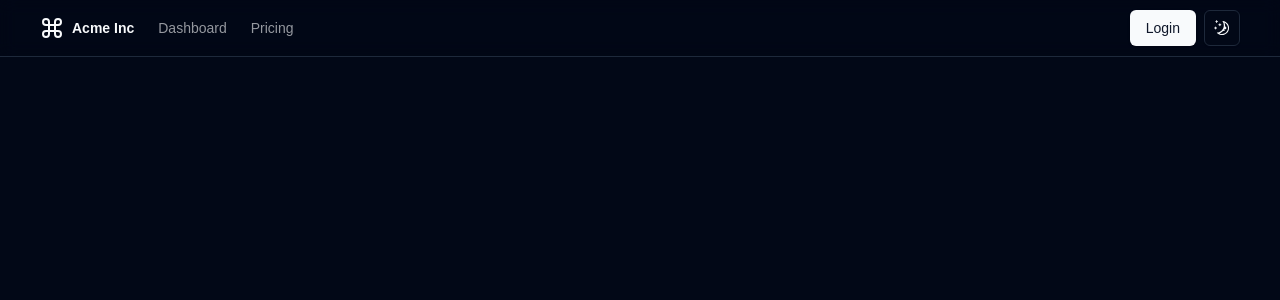
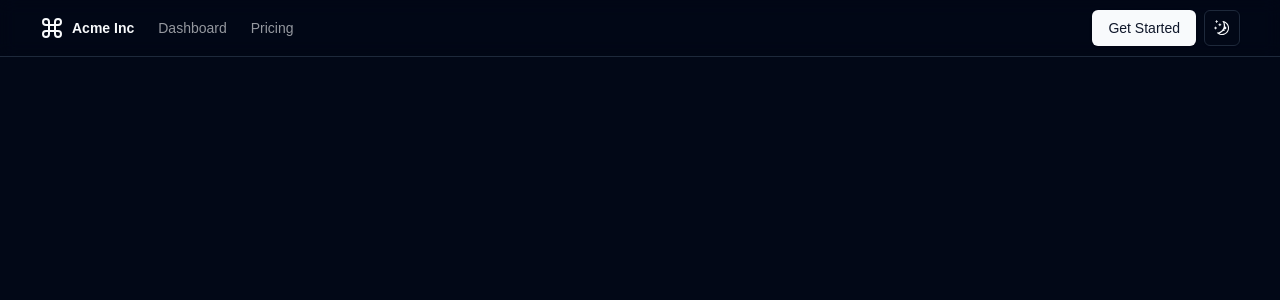
Before and after one commit to aradbin/next-boilerplate, a Next.js app: page / in a window 1280 px wide. Shown: the top 300 px of the page. Built offline with nearby package versions, Linux system fonts and the light colour scheme.

Commit message:
layout update

```diff
--- a/public/globals.css
+++ b/public/globals.css
@@ -92,3 +92,18 @@ body {
     @apply bg-background text-foreground;
   }
 }
+
+/* Works on Chrome, Edge, and Safari */
+::-webkit-scrollbar {
+  width: 8px;
+}
+
+::-webkit-scrollbar-track {
+  background: rgba(128, 128, 128, .5);
+}
+
+::-webkit-scrollbar-thumb {
+  background-color: rgba(128, 128, 128, .5);
+  border-radius: 20px;
+  border: none;
+}
--- a/src/app/(auth)/layout.tsx
+++ b/src/app/(auth)/layout.tsx
@@ -1,14 +1,19 @@
-import { Header } from '@/components/public/header'
+import { Command } from 'lucide-react'
 import Image from 'next/image'
+import Link from 'next/link'
 
 export default function AuthLayout({ children }: { children: React.ReactNode }) {
   return (
     <>
-      <Header />
-      <div className="w-full lg:grid lg:min-h-[600px] lg:grid-cols-2 xl:min-h-[800px]">
+      {/* <Header /> */}
+      <Link href="/" className="fixed top-5 left-10 flex items-center justify-center space-x-2">
+        <Command />
+        <span className="font-bold">Acme Inc</span>
+      </Link>
+      <div className="w-full lg:grid lg:grid-cols-2">
         <div className="flex h-screen w-full items-center justify-center px-4">{children}</div>
         <div className="hidden bg-muted lg:block">
-          <Image src="/placeholder.svg" alt="Image" width="1920" height="1080" className="h-full w-full object-cover dark:brightness-[0.2] dark:grayscale" />
+          <Image src="/media/bg-dark.jpg" alt="Image" width="1920" height="1080" className="h-full w-full object-cover dark:brightness-[0.2] dark:grayscale" />
         </div>
       </div>
     </>
--- a/src/app/(public)/page.tsx
+++ b/src/app/(public)/page.tsx
@@ -1,7 +1,3 @@
 export default function Home() {
-  return (
-    <div className="grid grid-rows-[20px_1fr_20px] items-center justify-items-center min-h-screen p-8 pb-20 gap-16 sm:p-20 font-[family-name:var(--font-geist-sans)]">
-
-    </div>
-  )
+  return <div className="grid grid-rows-[20px_1fr_20px] items-center justify-items-center min-h-screen p-8 pb-20 gap-16 sm:p-20 font-[family-name:var(--font-geist-sans)]"></div>
 }
--- a/src/components/public/header.tsx
+++ b/src/components/public/header.tsx
@@ -1,13 +1,10 @@
-"use client"
+'use client'
 
 import * as React from 'react'
-import { CircleUser, Command, Github, Home, Menu, Package2 } from 'lucide-react'
+import { Command, Menu } from 'lucide-react'
 import Link from 'next/link'
 import { Sheet, SheetContent, SheetFooter, SheetHeader, SheetTrigger } from '../ui/sheet'
 import { Button } from '../ui/button'
-import { MagnifyingGlassIcon } from '@radix-ui/react-icons'
-import { Input } from '../ui/input'
-import { DropdownMenu, DropdownMenuContent, DropdownMenuItem, DropdownMenuLabel, DropdownMenuSeparator, DropdownMenuTrigger } from '../ui/dropdown-menu'
 import { ThemeToggle } from '../common/theme-toggle'
 import { usePathname } from 'next/navigation'
 import { cn } from '@/lib/utils'
@@ -17,16 +14,11 @@ export function Header() {
   return (
     <header className="sticky top-0 z-50 w-full border-b border-border/40 bg-background/95 backdrop-blur supports-[backdrop-filter]:bg-background/60 dark:border-border">
       <div className="flex h-14 items-center justify-between px-4 md:px-10">
-
         {/* MobileNav */}
         <Sheet>
           <SheetTrigger asChild>
-            <Button
-              variant="outline"
-              size="icon"
-              className="shrink-0 md:hidden"
-            >
-              <Menu className='h-5 w-5' />
+            <Button variant="outline" size="icon" className="shrink-0 md:hidden">
+              <Menu className="h-5 w-5" />
               <span className="sr-only">Toggle Menu</span>
             </Button>
           </SheetTrigger>
@@ -34,9 +26,7 @@ export function Header() {
             <SheetHeader>
               <Link href="/" className="mr-4 flex items-center justify-center space-x-2">
                 <Command />
-                <span className="font-bold">
-                  Acme Inc
-                </span>
+                <span className="font-bold">Acme Inc</span>
               </Link>
             </SheetHeader>
             <div className="overflow-auto py-10">
@@ -59,9 +49,7 @@ export function Header() {
         <div className="flex md:hidden">
           <Link href="/" className="mr-4 flex items-center space-x-2">
             <Command />
-            <span className="font-bold">
-              Acme Inc
-            </span>
+            <span className="font-bold">Acme Inc</span>
           </Link>
         </div>
         {/* MobileNav */}
@@ -70,34 +58,20 @@ export function Header() {
         <div className="hidden md:flex gap-6 items-center text-sm">
           <Link href="/" className="flex items-center space-x-2">
             <Command />
-            <span className="hidden font-bold lg:inline-block">
-              Acme Inc
-            </span>
+            <span className="hidden font-bold lg:inline-block">Acme Inc</span>
           </Link>
-          <Link
-            href="/dashboard"
-            className={cn(
-              "transition-colors hover:text-foreground/80",
-              pathname === "/dashboard" ? "text-foreground" : "text-foreground/60"
-            )}
-          >
+          <Link href="/dashboard" className={cn('transition-colors hover:text-foreground/80', pathname === '/dashboard' ? 'text-foreground' : 'text-foreground/60')}>
             Dashboard
           </Link>
-          <Link
-            href="/pricing"
-            className={cn(
-              "transition-colors hover:text-foreground/80",
-              pathname === "/pricing" ? "text-foreground" : "text-foreground/60"
-            )}
-          >
+          <Link href="/pricing" className={cn('transition-colors hover:text-foreground/80', pathname === '/pricing' ? 'text-foreground' : 'text-foreground/60')}>
             Pricing
           </Link>
         </div>
         {/* MainNav */}
 
         <div className="flex items-center gap-2">
-          <Button className='hidden md:flex' asChild>
-            <Link href="/login">Login</Link>
+          <Button className="hidden md:flex" asChild>
+            <Link href="/login">Get Started</Link>
           </Button>
           <ThemeToggle />
         </div>
```
Also changed, not shown: public/media/bg-dark.jpg (added).
